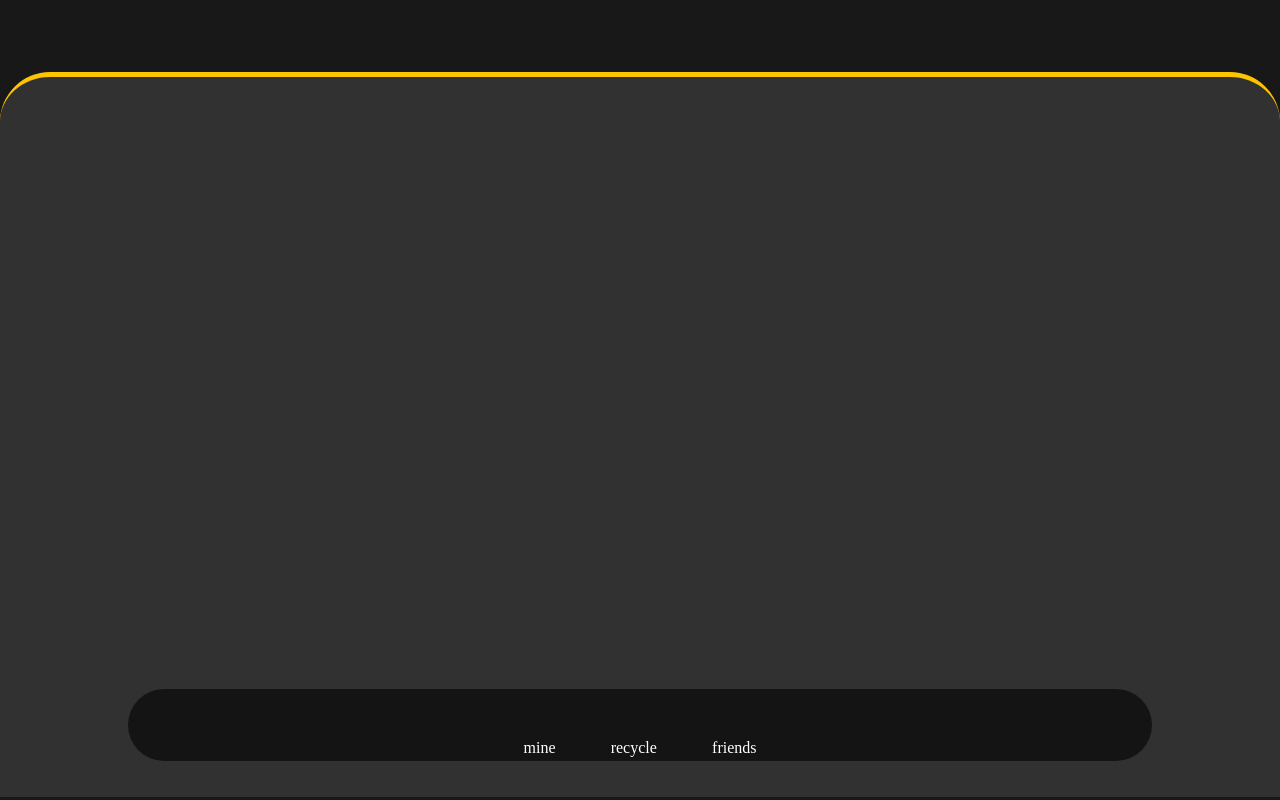
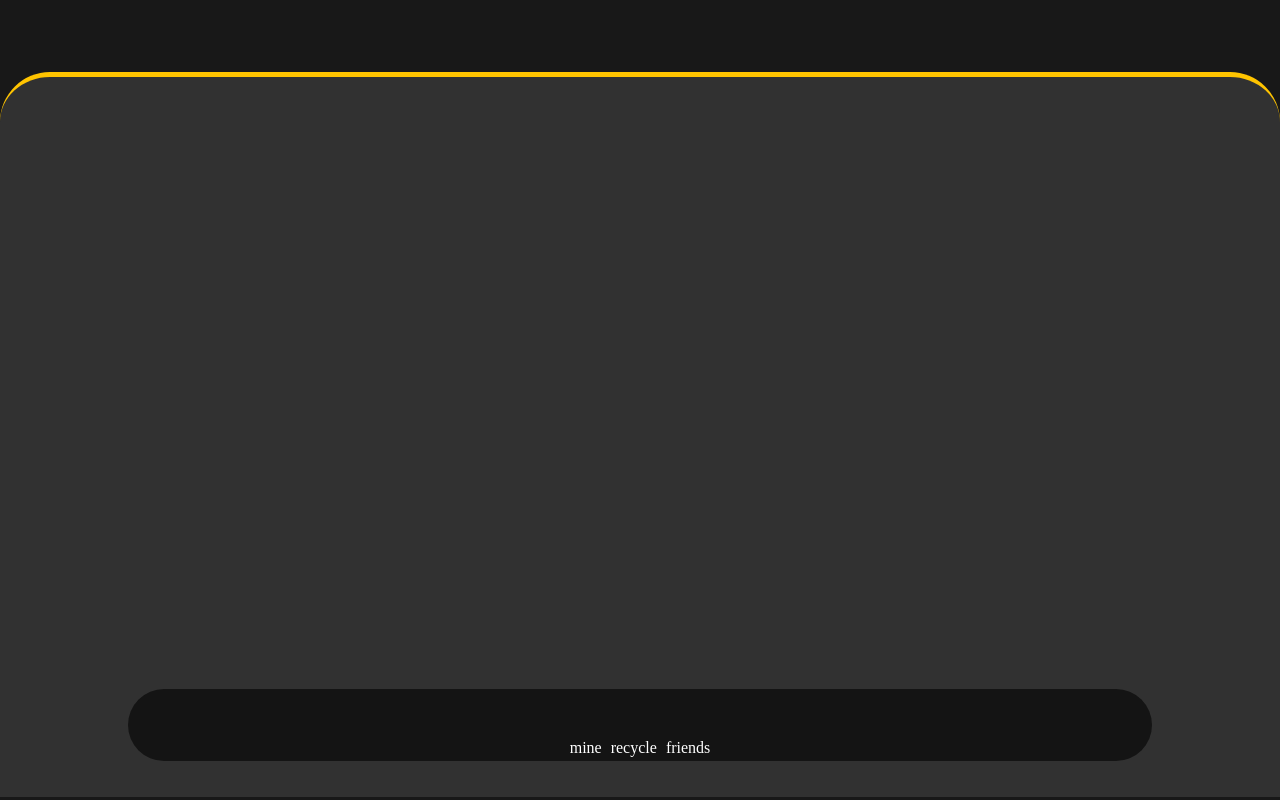
Before and after one commit to Egor-Glushenko/step1, a plain HTML site: page index.html in a window 1280 px wide. Drawn offline with Linux system fonts and the light colour scheme.

Commit message:
Add files via upload

```diff
--- a/css/main.css
+++ b/css/main.css
@@ -53,5 +53,5 @@ html {
     display: inline;
 }
 #list li:not(:last-of-type) {
-    margin-right: 10%;
+    margin-right: 5px;
 }
```
